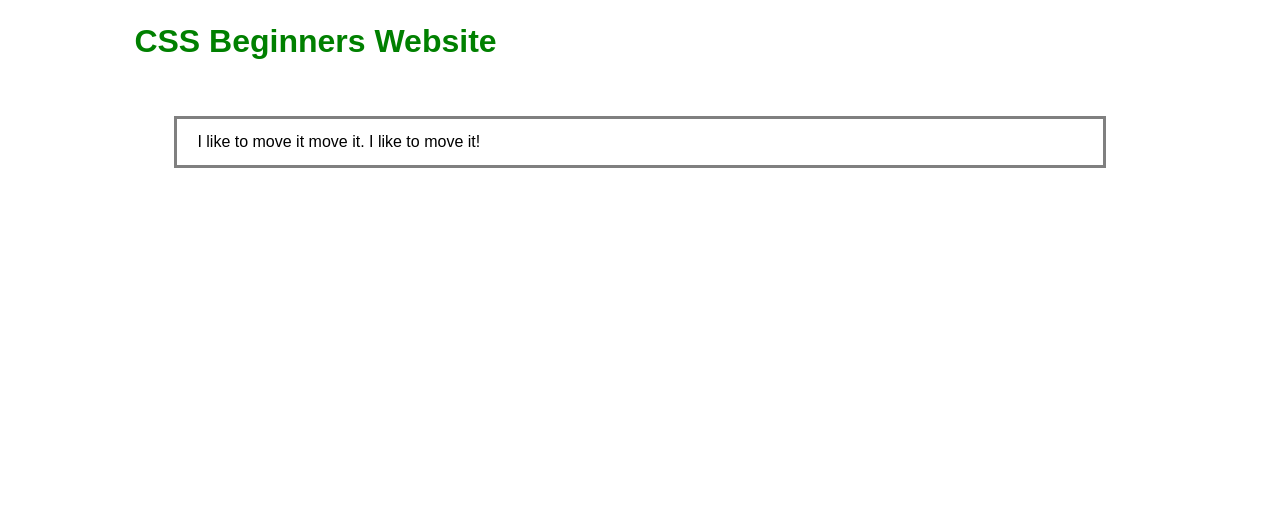
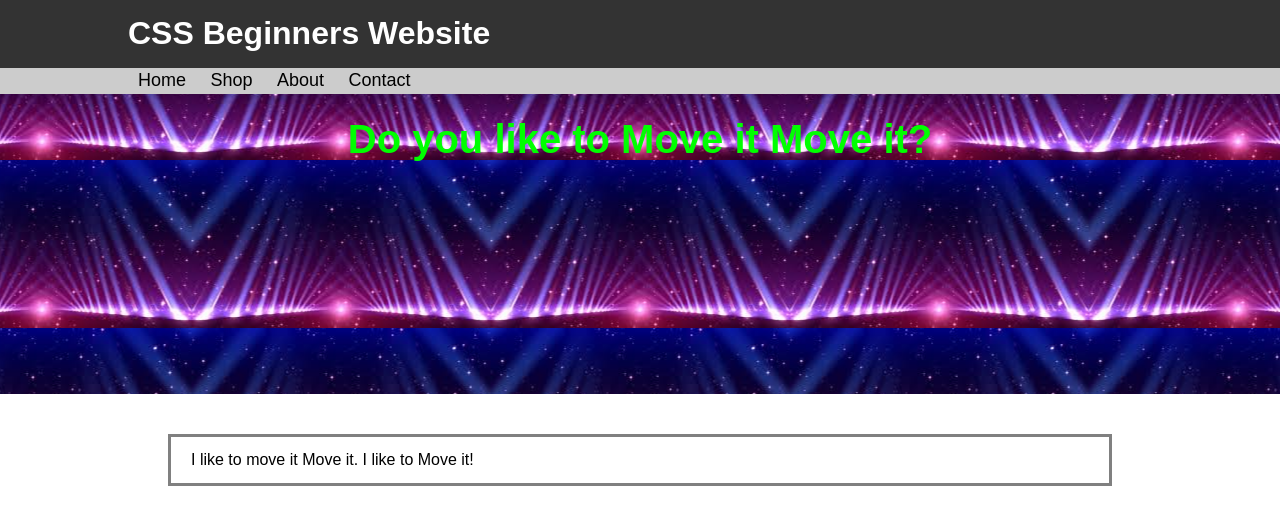
Before and after one commit to IanHancock36/CSS-Crashcourse, a plain HTML site: page index.html in a window 1280 px wide. Drawn offline with Linux system fonts and the light colour scheme.

Commit message:
adding css styling

```diff
--- a/Css/styles.css
+++ b/Css/styles.css
@@ -2,18 +2,54 @@ body{
     font-family: Arial, Helvetica, sans-serif;
     font-size: 16px;
     line-height: 1.6em;
+    margin: 0 ;
 }
 .container{
     width : 80%;/* this will make the width 80 % of the available width works with shrkinking and making screen bigger*/
-    margin: auto;
-    overflow: hidden;
+    margin: auto; /* The CSS margin properties are used to create space around elements, outside of any defined borders*/
+    overflow: hidden; /* The overflow property specifies whether to clip the content or to add scrollbars when the content of an element is too big to fit in the specified area. */
+}
+
+#mainHeader{
+    background: #333;
+    color: white;
+}
+#mainNav{
+    background: #ccc;
+    color: black;
+}
+#mainNav ul {
+    padding: 0;
+    margin : 0 ;
+    list-style: none;
+}
+#mainNav li{
+    display: inline;
+    padding: 20px 10px;
+}
+#mainNav li:hover {  /* this is to make the nav list item Home Shop etc turn green when you hover over it. */
+    background: lime;
 
 }
 
-h1{
-   color: green;
+#mainNav a {
+    color: black;
+    text-decoration: none; /* this will remove the underline of the navbar components */
+    font-size: 18px;
+
 }
 
+#jumbo{
+ background-image: url("laserbackground.jpg");
+ background-position: center center; /* this centers on X and Y axis*/
+min-height: 300px;
+text-align: center;
+}
+
+#jumbo h1{
+    color: lime;
+    font-size: 40px;
+}
 p{
     border: 3px solid gray;
     padding: 10px 20px 10px 20px;
@@ -31,4 +67,6 @@ example font size= 16pm then 1 em would=16px
 Padding is always top - clockwise top then right then bottom then left.
 Margin is from top down. moves boarder paragraph down
 * Padding is inside the boarder and margin is outside the boarder.
+the "#" is used for selecting the id name in CSS.
+ display: inline = Displays an element as an inline element (like <span>). Any height and width properties will have no effect
 */
--- a/index.html
+++ b/index.html
@@ -10,12 +10,27 @@
     <header id="mainHeader">
       <div class="container">
         <h1>CSS Beginners Website</h1>
+      </div>
+    </header>
+    <nav id="mainNav">
+      <div class="container">
+        <ul>
+          <li><a href="#">Home</a></li>
+          <li><a href="#">Shop</a></li>
+          <li><a href="#">About</a></li>
+          <li><a href="#">Contact</a></li>
+        </ul>
+      </div>
+    </nav>
 
-    </div>
+    <section id= "jumbo">
+      <div class ='container'>
+        <h1> Do you like to Move it Move it?</h1>
+      </div>
+    </section>
 
-    </header>
-    <div class = "container">
-    <p>I like to move it move it. I like to move it!</p>
+    <div class="container">
+      <p>I like to move it Move it. I like to Move it!</p>
     </div>
   </body>
 </html>
```
Also changed, not shown: Css/laserbackground.jpg (added).
